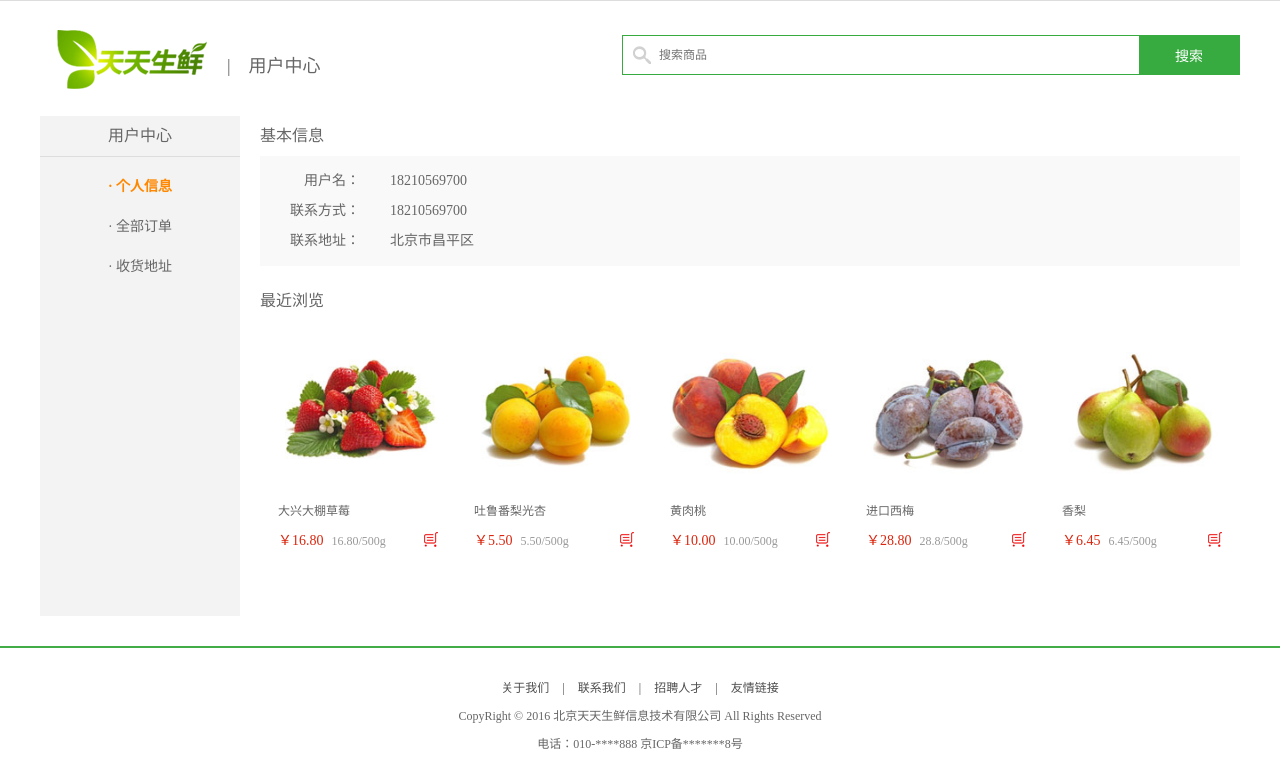
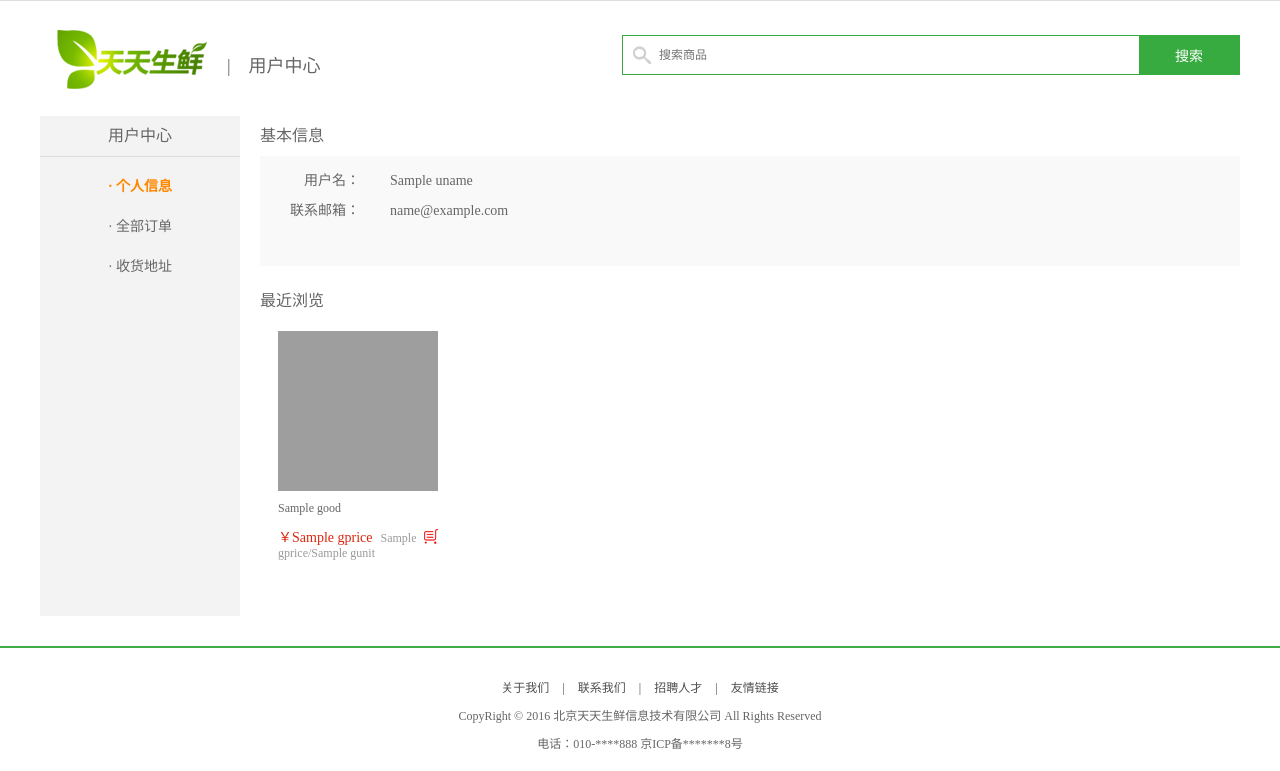
Before and after one commit to ThreeYears11/django1, a Django app: template ttsx/templates/tt_user/user_center_info.html in a window 1280 px wide. Shown: the part 29-800 px from the top of the page. Run offline with Django 3.2, Linux system fonts and the light colour scheme; the template is opened without the code that fills it: most values are stand-ins (such as "Sample title", 1, 10 or a date in 2020); grey boxes are pictures that could not be loaded.

Commit message:
个人信息和我的订单

```diff
--- a/ttsx/templates/tt_user/user_center_info.html
+++ b/ttsx/templates/tt_user/user_center_info.html
@@ -1,7 +1,9 @@
 {% extends 'base_top.html' %}
 {% block title %}
 	<title>天天生鲜-用户中心</title>
+{% block head %}
 
+{% endblock%}
 {% endblock title %}
 {% block body %}
 	<div class="search_bar clearfix" style="display: none">
@@ -24,67 +26,47 @@
 				<div class="info_con clearfix">
 				<h3 class="common_title2">基本信息</h3>
 						<ul class="user_info_list">
-							<li><span>用户名：</span>18210569700</li>
-							<li><span>联系方式：</span>18210569700</li>
-							<li><span>联系地址：</span>北京市昌平区</li>
+							<li><span>用户名：</span>{{ uname }}</li>
+{#							<li><span>联系方式：</span>18210569700</li>#}
+							<li><span>联系邮箱：</span>{{ email }}</li>
 						</ul>
 				</div>
 
 				<h3 class="common_title2">最近浏览</h3>
 				<div class="has_view_list">
 					<ul class="goods_type_list clearfix">
+                    {% if not gList %}
+                        您最近没有浏览商品!
+                    {% else %}
+
+                        {% for good in gList %}
 				<li>
-					<a href="#"><img src="/static/images/goods/goods003.jpg"></a>
-					<h4><a href="#">大兴大棚草莓</a></h4>
+					<a href="/list{{ good.gtype.id }}/detail{{ good.id }}.html"><img src="/static/images/{{ good.gpic }}"></a>
+					<h4><a href="/list{{ good.gtype.id }}/detail{{ good.id }}.html">{{ good.gtitle }}</a></h4>
 					<div class="operate">
-						<span class="prize">￥16.80</span>
-						<span class="unit">16.80/500g</span>
-						<a href="#" class="add_goods" title="加入购物车"></a>
+						<span class="prize">￥{{ good.gprice }}</span>
+						<span class="unit">{{ good.gprice }}/{{ good.gunit }}</span>
+						<a href="javascript:;" class="add_goods" title="加入购物车"></a>
+                        <input type="hidden" value="{{ good.id }}">
 					</div>
 				</li>
-
-				<li>
-					<a href="#"><img src="/static/images/goods/goods004.jpg"></a>
-					<h4><a href="#">吐鲁番梨光杏</a></h4>
-					<div class="operate">
-						<span class="prize">￥5.50</span>
-						<span class="unit">5.50/500g</span>
-						<a href="#" class="add_goods" title="加入购物车"></a>
-					</div>
-				</li>
-
-				<li>
-					<a href="#"><img src="/static/images/goods/goods005.jpg"></a>
-					<h4><a href="#">黄肉桃</a></h4>
-					<div class="operate">
-						<span class="prize">￥10.00</span>
-						<span class="unit">10.00/500g</span>
-						<a href="#" class="add_goods" title="加入购物车"></a>
-					</div>
-				</li>
-
-				<li>
-					<a href="#"><img src="/static/images/goods/goods006.jpg"></a>
-					<h4><a href="#">进口西梅</a></h4>
-					<div class="operate">
-						<span class="prize">￥28.80</span>
-						<span class="unit">28.8/500g</span>
-						<a href="#" class="add_goods" title="加入购物车"></a>
-					</div>
-				</li>
-
-				<li>
-					<a href="#"><img src="/static/images/goods/goods007.jpg"></a>
-					<h4><a href="#">香梨</a></h4>
-					<div class="operate">
-						<span class="prize">￥6.45</span>
-						<span class="unit">6.45/500g</span>
-						<a href="#" class="add_goods" title="加入购物车"></a>
-					</div>
-				</li>
+                        {% endfor %}
+                    {% endif %}
 			</ul>
 		</div>
 		</div>
 	</div>
+<script>
+        $(function(){
+            $('.add_goods').click(function () {
 
+                var gid = $(this).next().val();
+                console.log(gid);
+                $.get('/cart/good_data/', {'goods_id': gid, 'goods_num': 1 }, function (data) {
+                    console.log('ok');
+                });
+            });
+
+        });
+    </script>
 {% endblock body %}
--- a/ttsx/tt_user/urls.py
+++ b/ttsx/tt_user/urls.py
@@ -25,5 +25,5 @@ urlpatterns = [
     url(r'^site_cur/$',views.site_cur),
     url(r'^xiugai/$', views.xiugai),
     url(r'^info/$',views.info),
-    url(r'^order/$',views.order),
+    url(r'^order(?P<pIndex>[0-9]*)/$',views.order),
 ]
```
Also changed, not shown: ttsx/templates/tt_user/user_center_order.html (+33 -8 lines), ttsx/tt_goods/views.py (+54 -26 lines), ttsx/tt_user/views.py (+36 -9 lines).
